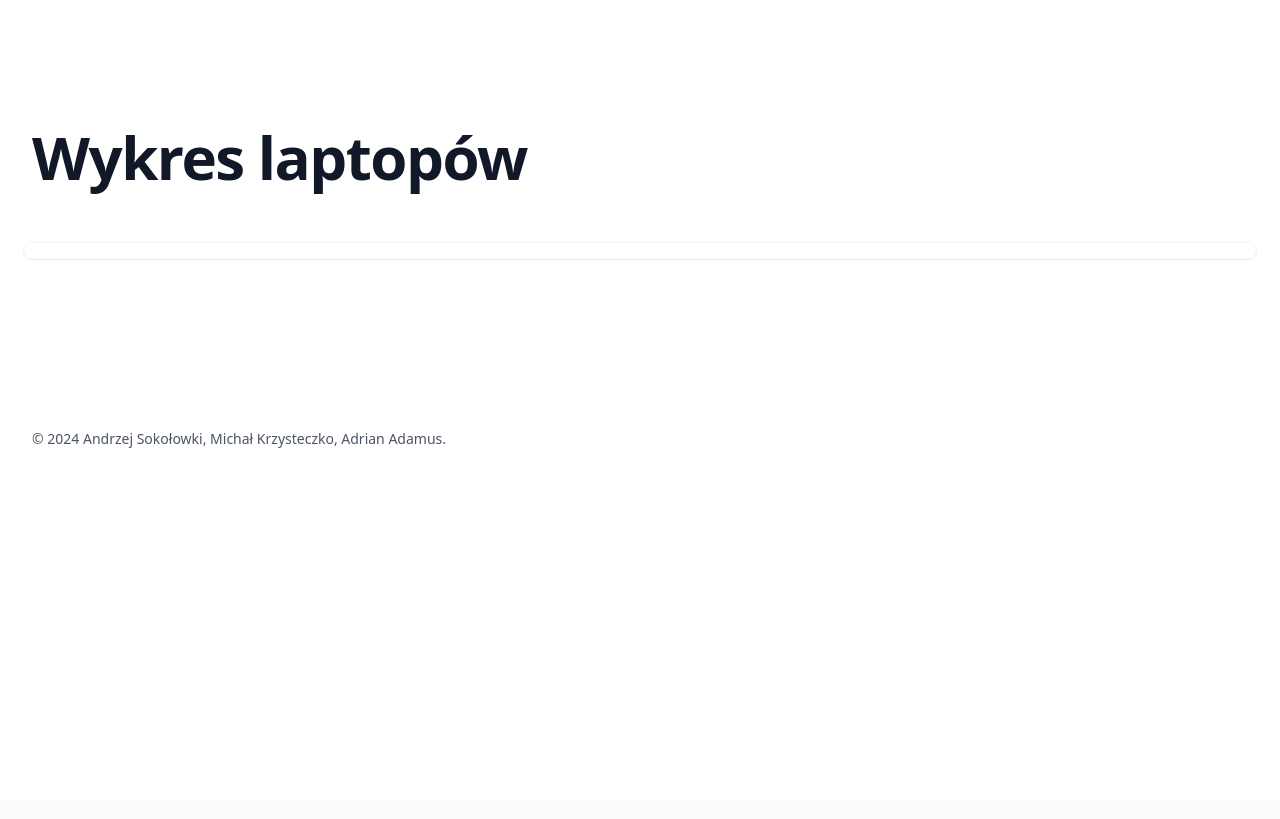
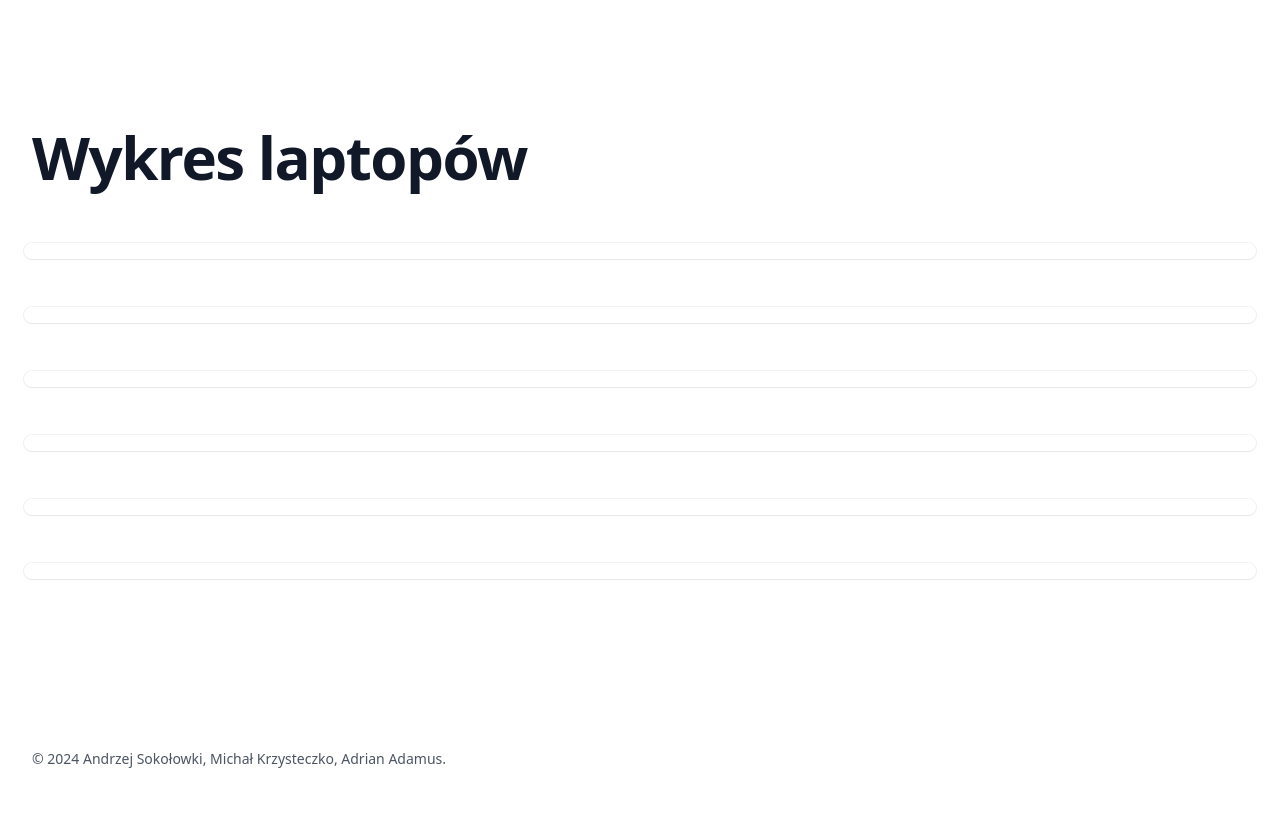
Before and after one commit to termi95/data_analyze, a Flask app: page /data in a window 1280 px wide. Shown: the part 65-884 px from the top of the page. Before the commit the page ends 513 px from the top, so only its background shows below. Run offline with Flask 3, Linux system fonts and the light colour scheme; data comes from the database, SQL or seed files in the repository; some libraries are stand-ins or nearby versions.

Commit message:
new charts added

```diff
--- a/main.py
+++ b/main.py
@@ -1,6 +1,6 @@
 from flask import Flask, render_template
 from db import recreate_db, get_data
-from services import sold_laptop_number_by_company_name, compare_weight_to_price
+from services import sold_laptop_number_by_company_name, compare_weight_to_price, screen_size_distribution, average_price_by_ram, storage_type_distribution, resolution_vs_price
 
 app = Flask(__name__)
 app.config['base_url'] = "http://127.0.0.1:5000"
@@ -12,8 +12,14 @@ def hello_world():
 
 @app.route("/data")
 def data():
-    # get_data()
-    return render_template("data.html", base_url=app.config['base_url'], graphJSON=sold_laptop_number_by_company_name(), weightToPrice=compare_weight_to_price())
+    return render_template("data.html",
+                            base_url=app.config['base_url'],
+                            graphJSON=sold_laptop_number_by_company_name(),
+                            weightToPrice=compare_weight_to_price(),
+                            screenSizeDistribution=screen_size_distribution(),
+                            averagePriceByRam=average_price_by_ram(),
+                            storageTypeDistribution=storage_type_distribution(),
+                            resolutionVsPrice=resolution_vs_price())
 
 if __name__ == "__main__":
     app.run(debug=True)
--- a/services/data_service.py
+++ b/services/data_service.py
@@ -17,3 +17,31 @@ def compare_weight_to_price():
                  labels={'Weight': 'Waga (kg)', 'Price_euros': 'Cena (EUR)'},
                  title='Zależność ceny do wagi laptopa')
     return fig.to_json()
+
+def screen_size_distribution():
+    df = pd.DataFrame(execute_query("SELECT Inches FROM laptops"), columns=['Inches'])
+    fig = px.histogram(df, x="Inches", nbins=15,
+                       labels={'Inches': 'Rozmiar ekranu (cale)'},
+                       title="Rozkład wielkości ekranów laptopów")
+    return fig.to_json()
+
+def average_price_by_ram():
+    df = pd.DataFrame(execute_query("SELECT Ram, AVG(Price_euros) AS AvgPrice FROM laptops GROUP BY Ram"), columns=['Ram', 'AvgPrice'])
+    fig = px.bar(df, x="Ram", y="AvgPrice",
+                 labels={'Ram': 'Pamięć RAM (GB)', 'AvgPrice': 'Średnia cena (EUR)'},
+                 title="Średnia cena laptopa w zależności od pamięci RAM")
+    return fig.to_json()
+
+def storage_type_distribution():
+    df = pd.DataFrame(execute_query("SELECT PrimaryStorageType, COUNT(*) AS Count FROM laptops GROUP BY PrimaryStorageType"), columns=['PrimaryStorageType', 'Count'])
+    fig = px.pie(df, values="Count", names="PrimaryStorageType",
+                 title="Udział różnych typów pamięci w laptopach")
+    return fig.to_json()
+
+def resolution_vs_price():
+    df = pd.DataFrame(execute_query("SELECT ScreenW, ScreenH, Price_euros FROM laptops"), columns=['ScreenW', 'ScreenH', 'Price_euros'])
+    df['Resolution'] = df['ScreenW'] * df['ScreenH']
+    fig = px.scatter(df, x='Resolution', y='Price_euros', trendline="ols",
+                     labels={'Resolution': 'Rozdzielczość ekranu (px)', 'Price_euros': 'Cena (EUR)'},
+                     title='Zależność ceny od rozdzielczości ekranu')
+    return fig.to_json()
--- a/templates/base.html
+++ b/templates/base.html
@@ -3,7 +3,7 @@
   <head>
     <meta charset="UTF-8" />
     <meta name="viewport" content="width=device-width, initial-scale=1.0" />
-    <link rel="icon" type="image/x-icon" href="{{url_for('static', filename='images/python-logo.png')}}">
+    <link rel="icon" type="image/x-icon" href="{{ url_for('static', filename='images/python-logo.png') }}">
     <meta name="theme-color" content="#1f2937" />
     <script src="https://cdn.tailwindcss.com"></script>
     {% block head%}{% endblock %}
--- a/templates/data.html
+++ b/templates/data.html
@@ -8,19 +8,53 @@
 <div class="overflow-hidden bg-white py-24 sm:py-32">
   <div class="mx-auto max-w-7xl px-6 lg:px-8">
     <p class="max-w-2xl text-pretty text-5xl font-semibold tracking-tight text-gray-900 sm:text-balance sm:text-6xl">Wykres laptopów</p>
+
     <div class="relative mt-16 sm:h-auto">
       <div class="absolute -inset-2 shadow-sm ring-1 ring-black/5 rounded-lg"></div>
       <div id='chart' class='chart w-full overflow-x-scroll'></div>
+    </div>
+
+    <div class="relative mt-16 sm:h-auto">
+      <div class="absolute -inset-2 shadow-sm ring-1 ring-black/5 rounded-lg"></div>
       <div id='weightToPrice' class='chart w-full overflow-x-scroll'></div>
+    </div>
+
+    <div class="relative mt-16 sm:h-auto">
+      <div class="absolute -inset-2 shadow-sm ring-1 ring-black/5 rounded-lg"></div>
+      <div id="screenSizeDistribution" class="chart w-full overflow-x-scroll mt-16"></div>
+    </div>
+
+    <div class="relative mt-16 sm:h-auto">
+      <div class="absolute -inset-2 shadow-sm ring-1 ring-black/5 rounded-lg"></div>
+      <div id="averagePriceByRam" class="chart w-full overflow-x-scroll mt-16"></div>
+    </div>
+
+    <div class="relative mt-16 sm:h-auto">
+      <div class="absolute -inset-2 shadow-sm ring-1 ring-black/5 rounded-lg"></div>
+      <div id="storageTypeDistribution" class="chart w-full overflow-x-scroll mt-16"></div>
+    </div>
+
+    <div class="relative mt-16 sm:h-auto">
+      <div class="absolute -inset-2 shadow-sm ring-1 ring-black/5 rounded-lg"></div>
+      <div id="resolutionVsPrice" class="chart w-full overflow-x-scroll mt-16"></div>
     </div>
   </div>
 </div>
 
 <script src='https://cdn.plot.ly/plotly-latest.min.js'></script>
 <script type='text/javascript'>
-  var graphs = {{graphJSON | safe}};
-  var graphs2 = {{weightToPrice | safe}};
-  Plotly.plot('chart',graphs,{});
-  Plotly.plot('weightToPrice',graphs2,{});
+  var graphs = {{ graphJSON | safe }};
+  var graphs2 = {{ weightToPrice | safe }};
+  var screenSizeDistribution = {{ screenSizeDistribution | safe }};
+  var averagePriceByRam = {{ averagePriceByRam | safe }};
+  var storageTypeDistribution = {{ storageTypeDistribution | safe }};
+  var resolutionVsPrice = {{ resolutionVsPrice | safe }};
+
+  Plotly.plot('chart', graphs, {});
+  Plotly.plot('weightToPrice', graphs2, {});
+  Plotly.plot('screenSizeDistribution', screenSizeDistribution, {});
+  Plotly.plot('averagePriceByRam', averagePriceByRam, {});
+  Plotly.plot('storageTypeDistribution', storageTypeDistribution, {});
+  Plotly.plot('resolutionVsPrice', resolutionVsPrice, {});
 </script>
 {% endblock%}
```
Also changed, not shown: services/__init__.py (+16 -2 lines).
